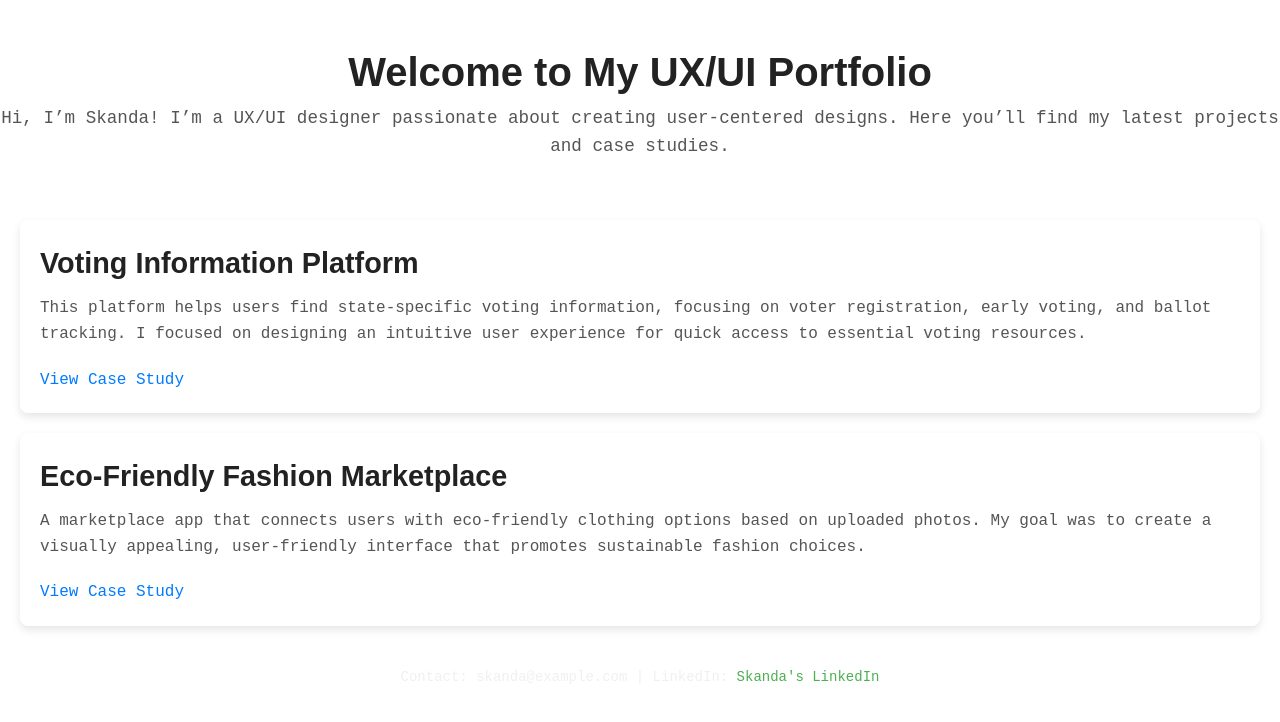
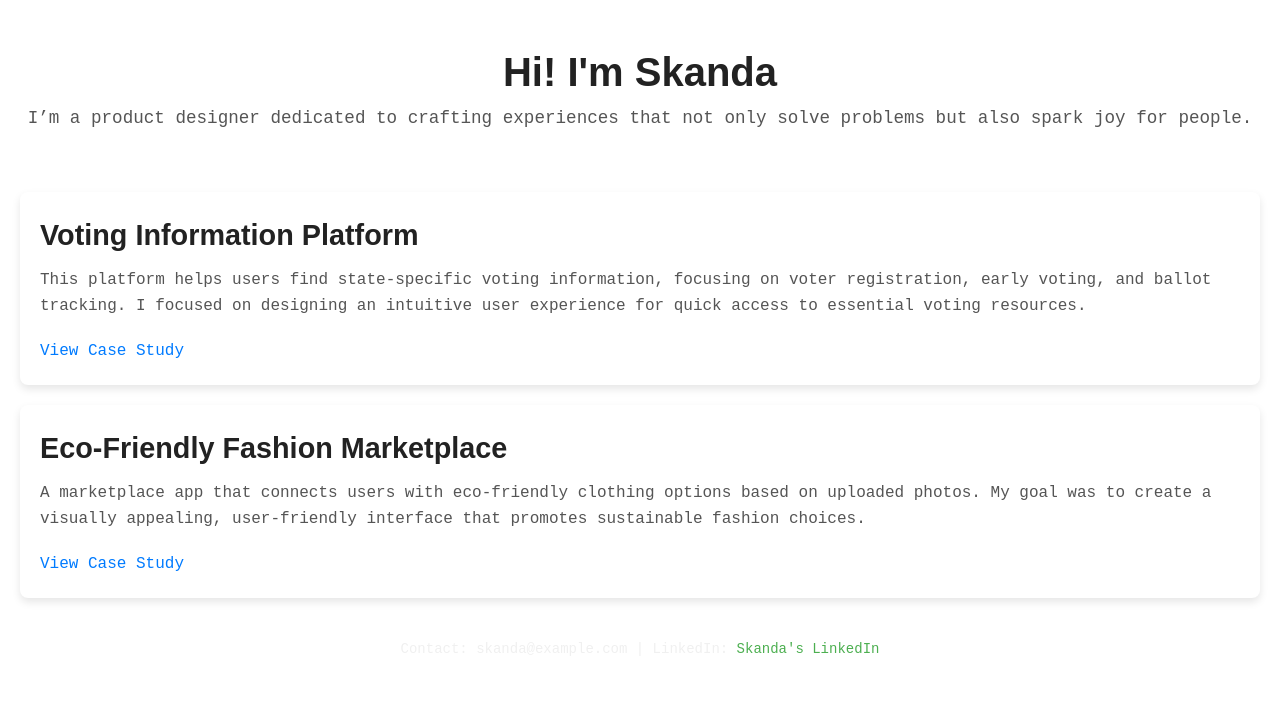
Before and after one commit to designbyskanda/portfolio, a plain HTML site: page index.html in a window 1280 px wide. Drawn offline with Linux system fonts and the light colour scheme.

Commit message:
Update index.html

```diff
--- a/index.html
+++ b/index.html
@@ -9,8 +9,8 @@
 <body>
     <!-- Header Section -->
     <header>
-        <h1>Welcome to My UX/UI Portfolio</h1>
-        <p>Hi, I’m Skanda! I’m a UX/UI designer passionate about creating user-centered designs. Here you’ll find my latest projects and case studies.</p>
+        <h1>Hi! I'm Skanda</h1>
+        <p> I’m a product designer dedicated to crafting experiences that not only solve problems but also spark joy for people.</p>
     </header>
 
     <!-- Project 1 Section -->
```
